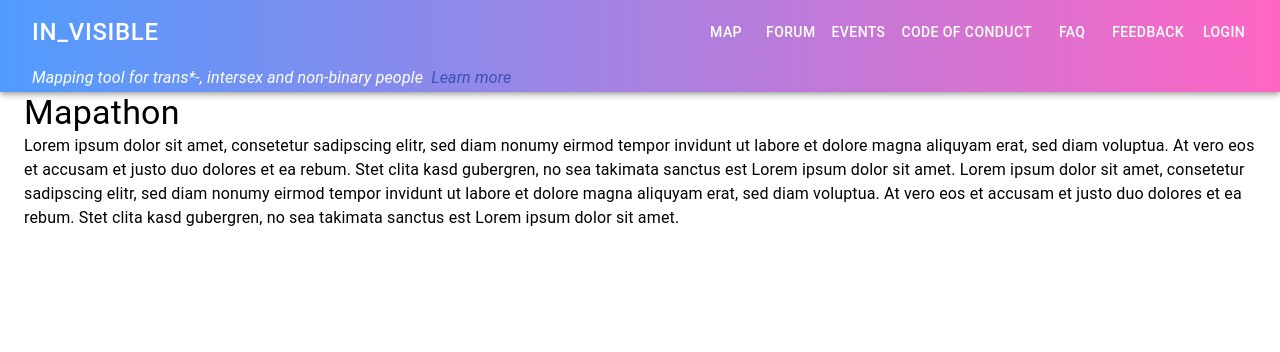
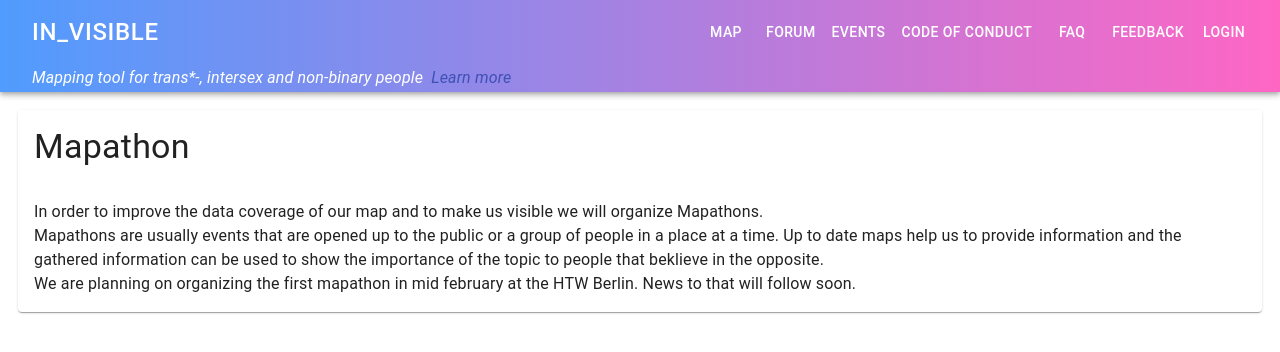
Before and after one commit to project-invisible/frontend, a React app: page /events in a window 1280 px wide. Shown: the top 352 px of the page. Built offline with nearby package versions, Linux system fonts and the light colour scheme.

Commit message:
add mapathon text and some refactors

```diff
--- a/src/staticContent/CodeOfConduct.tsx
+++ b/src/staticContent/CodeOfConduct.tsx
@@ -117,10 +117,9 @@ function CodeOfConduct() {
       </Typography>
       <Typography variant="body1" className={classes.bodyText}>
         If you are being harassed by a member or guest, notice that someone else
-        is being harassed, or have any other concerns, please email the board at
-        admin@invisible.project
+        is being harassed, or have any other concerns, please use the feedback section.
         <br />
-        The mail will then only be read by the administrator and treated
+        Your message will then only be read by the administrator and treated
         confidentially. If the person harassing you is part of the board, that
         person will not participate in the processing of your case. We will
         reply as soon as we can, but no later than one week later.
--- a/src/staticContent/Mapathon.tsx
+++ b/src/staticContent/Mapathon.tsx
@@ -1,22 +1,40 @@
 import React from "react";
-import { Container, Typography } from "@material-ui/core";
+import { Typography, makeStyles, Paper } from "@material-ui/core";
+
+const useStyles = makeStyles(() => ({
+  textFrame: {
+    margin: "18px"
+  },
+  headline: {
+    padding: "16px",
+    textDecoration: "bold"
+  },
+  bodyText: {
+    padding: "16px"
+  }
+}));
 
 function Mapathon() {
+  const classes = useStyles({});
+
   return (
-    <Container>
-      <Typography variant="h4">Mapathon</Typography>
-      <Typography variant="body1">
-        Lorem ipsum dolor sit amet, consetetur sadipscing elitr, sed diam nonumy
-        eirmod tempor invidunt ut labore et dolore magna aliquyam erat, sed diam
-        voluptua. At vero eos et accusam et justo duo dolores et ea rebum. Stet
-        clita kasd gubergren, no sea takimata sanctus est Lorem ipsum dolor sit
-        amet. Lorem ipsum dolor sit amet, consetetur sadipscing elitr, sed diam
-        nonumy eirmod tempor invidunt ut labore et dolore magna aliquyam erat,
-        sed diam voluptua. At vero eos et accusam et justo duo dolores et ea
-        rebum. Stet clita kasd gubergren, no sea takimata sanctus est Lorem
-        ipsum dolor sit amet.
+    <Paper className={classes.textFrame}>
+      <Typography variant="h4" className={classes.headline}>
+        Mapathon
       </Typography>
-    </Container>
+      <Typography variant="body1" className={classes.bodyText}>
+        In order to improve the data coverage of our map and to make us visible
+        we will organize Mapathons.
+        <br />
+        Mapathons are usually events that are opened up to the public or a group
+        of people in a place at a time. Up to date maps help us to provide
+        information and the gathered information can be used to show the
+        importance of the topic to people that beklieve in the opposite.
+        <br />
+        We are planning on organizing the first mapathon in mid february at the
+        HTW Berlin. News to that will follow soon.
+      </Typography>
+    </Paper>
   );
 }
 export default Mapathon;
```
Also changed, not shown: src/staticContent/About.tsx (+1 -8 lines).
